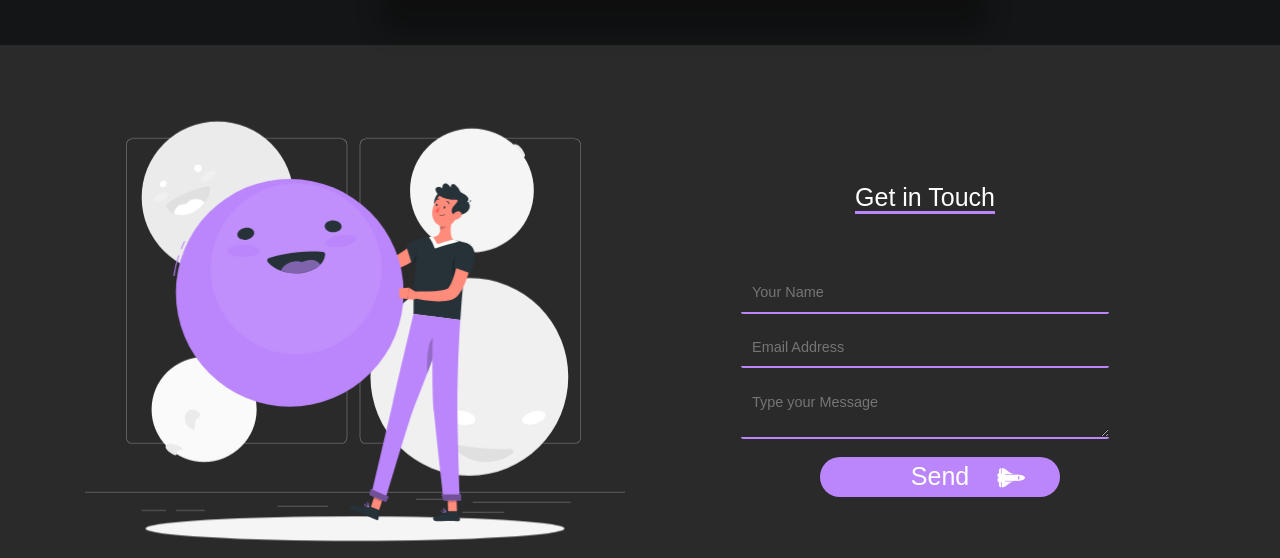
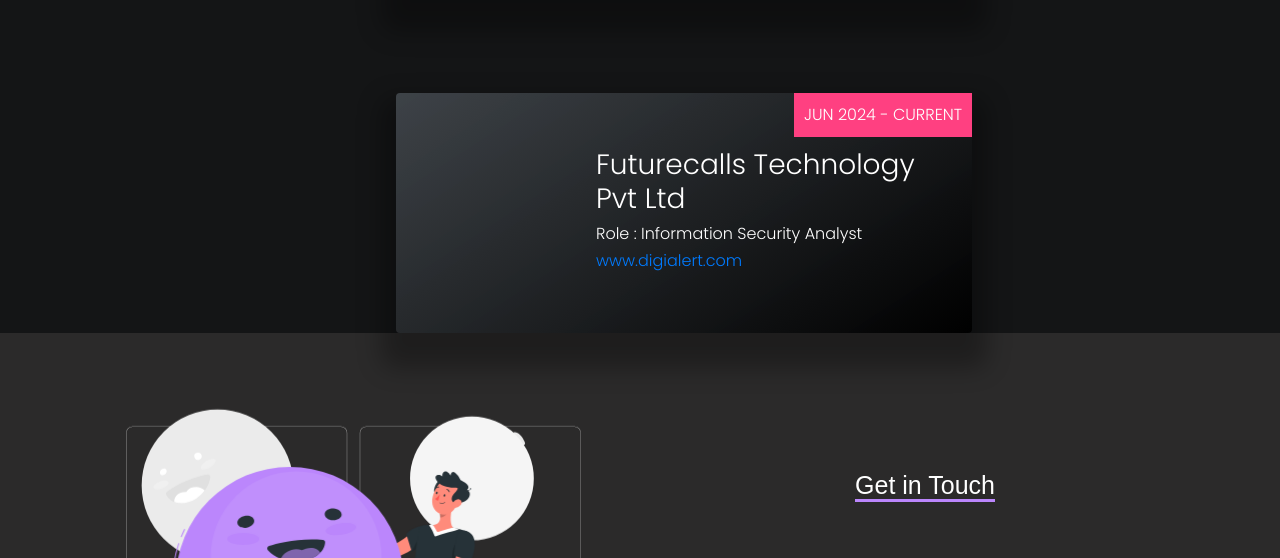
Before and after one commit to RedEye1003/portfolio, a plain HTML site: page resume.html in a window 1280 px wide. Shown: the part 4730-5288 px from the top of the page. Drawn offline with nearby package versions, Linux system fonts and the light colour scheme; some icons are missing; files whose address does not match are found by name.

Commit message:
Update resume.html

```diff
--- a/resume.html
+++ b/resume.html
@@ -758,6 +758,21 @@
       </div>
     </div>
 <br><br>
+     <br><br>
+    <div class="timeline-content timeline-card js--fadeInRight">
+      <div>
+        <div
+          class="timeline-img-header"></div>
+      </div>
+      <div class="date date2">JUN 2024 - CURRENT</div>
+      <div class="alignment">
+        <h3 class="timelineHeading2">Futurecalls Technology Pvt Ltd</h3>
+        <h6>Role : Information Security Analyst</h6>
+        <a href="https://futurecalls.com/"
+          ><h6>www.digialert.com</h6></a
+        >
+      </div>
+    </div>
 
     <!--Cursor-->
     <div class="cursor-dot-outline"></div>
```
